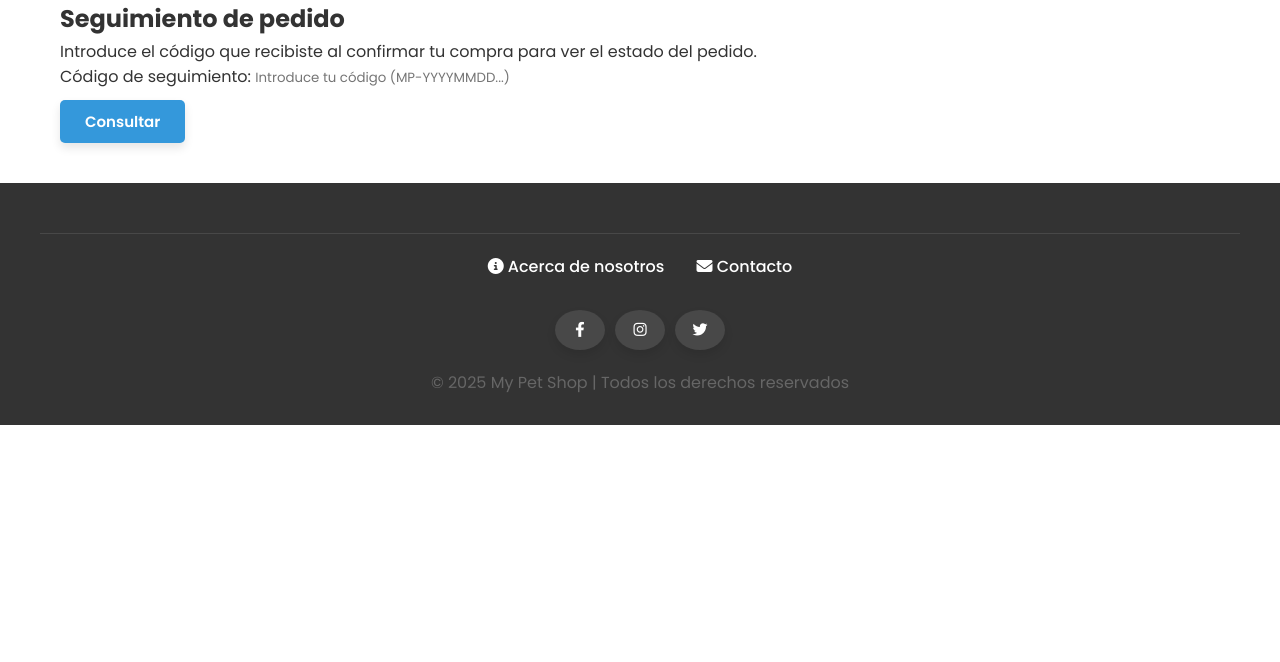
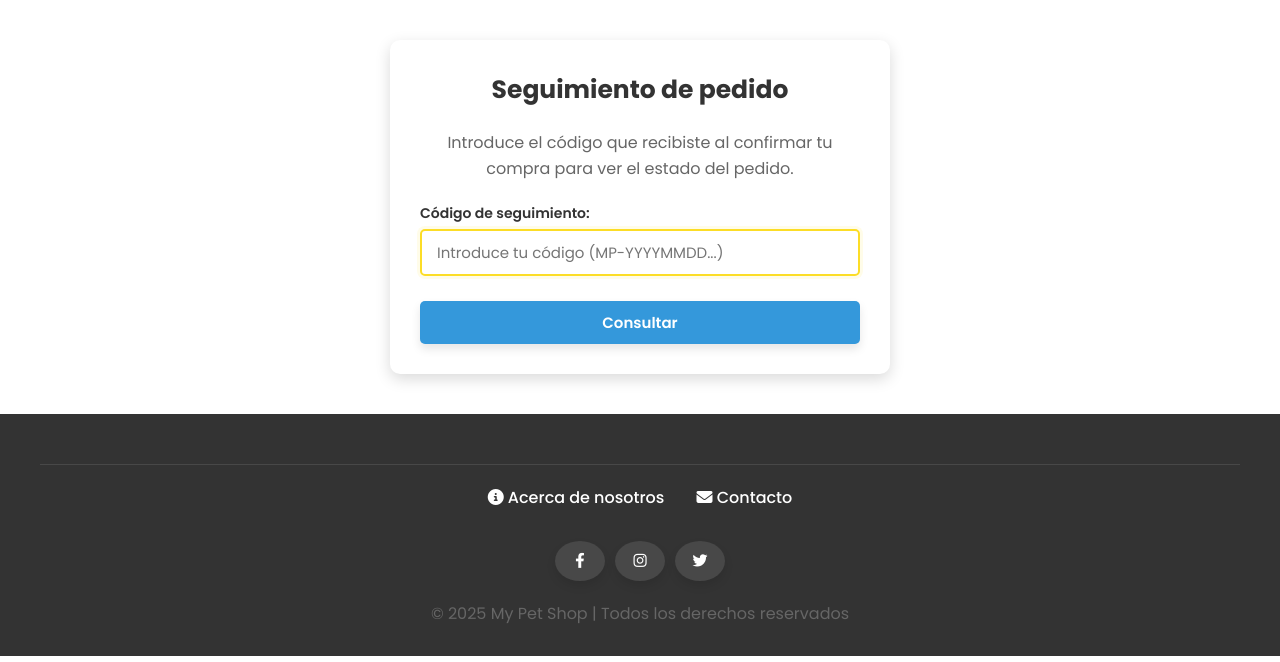
Before and after one commit to raqgarhor/mypetshop, a Django app: page /seguimiento/ in a window 1280 px wide. Shown: the part 138-800 px from the top of the page. Run offline with Django 5.2, Linux system fonts and the light colour scheme; some libraries are stand-ins or nearby versions.

Commit message:
Interfaz DONE

```diff
--- a/tienda_virtual/home/static/home/style.css
+++ b/tienda_virtual/home/static/home/style.css
@@ -1047,6 +1047,138 @@ body {
     box-shadow: 0 0 0 3px rgba(252, 221, 38, 0.1);
 }
 
+/* Auth Forms */
+.auth-card,
+.tracking-card {
+    max-width: 500px;
+    margin: 4rem auto;
+    padding: 3rem;
+    background: var(--white);
+    border-radius: 1rem;
+    box-shadow: var(--shadow-lg);
+}
+
+.auth-card h2,
+.tracking-card h2 {
+    text-align: center;
+    margin-bottom: 1.5rem;
+    color: var(--dark);
+    font-size: 2.5rem;
+    font-weight: 700;
+}
+
+.tracking-card p {
+    text-align: center;
+    margin-bottom: 2rem;
+    color: var(--gray);
+}
+
+.auth-form {
+    display: flex;
+    flex-direction: column;
+    gap: 1.5rem;
+}
+
+.auth-form .form-field {
+    display: flex;
+    flex-direction: column;
+    gap: .5rem;
+}
+
+.auth-form label {
+    font-weight: 600;
+    color: var(--dark);
+    font-size: 1.4rem;
+}
+
+.auth-form input,
+.auth-form select,
+.auth-form textarea {
+    padding: 1rem 1.5rem;
+    border: 2px solid var(--gray-light);
+    border-radius: .5rem;
+    font-size: 1.5rem;
+    transition: all .3s;
+    width: 100%;
+}
+
+.auth-form input:focus,
+.auth-form select:focus,
+.auth-form textarea:focus {
+    border-color: var(--yellow);
+    box-shadow: 0 0 0 3px rgba(252, 221, 38, 0.1);
+    outline: none;
+}
+
+.auth-form .form-errors,
+.auth-form .field-error {
+    color: var(--danger);
+    font-size: 1.3rem;
+    margin: .5rem 0;
+}
+
+.auth-form button[type="submit"] {
+    margin-top: 1rem;
+    width: 100%;
+}
+
+.auth-card > p,
+.tracking-card > p:last-of-type {
+    text-align: center;
+    margin-top: 2rem;
+    color: var(--gray);
+}
+
+.auth-card a,
+.tracking-card a {
+    color: var(--secondary);
+    font-weight: 600;
+}
+
+.auth-card a:hover,
+.tracking-card a:hover {
+    text-decoration: underline;
+}
+
+.pedido-status {
+    margin-top: 3rem;
+    padding: 2rem;
+    background: var(--light);
+    border-radius: .5rem;
+}
+
+.pedido-status h3 {
+    margin-bottom: 1.5rem;
+    color: var(--dark);
+    font-size: 2rem;
+}
+
+.pedido-status p {
+    margin: .8rem 0;
+    font-size: 1.5rem;
+}
+
+.pedido-status h4 {
+    margin-top: 2rem;
+    margin-bottom: 1rem;
+    color: var(--dark);
+}
+
+.pedido-items {
+    list-style: none;
+    padding: 0;
+}
+
+.pedido-items li {
+    padding: 1rem;
+    margin: .5rem 0;
+    background: var(--white);
+    border-radius: .5rem;
+    display: flex;
+    justify-content: space-between;
+    align-items: center;
+}
+
 /* ===========================
    Responsive
    =========================== */
```
Also changed, not shown: tienda_virtual/home/templates/cart.html (+12 -12 lines).
